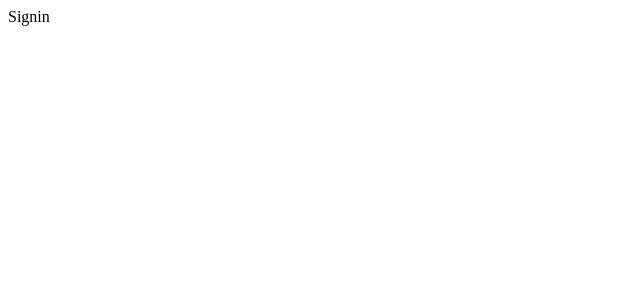
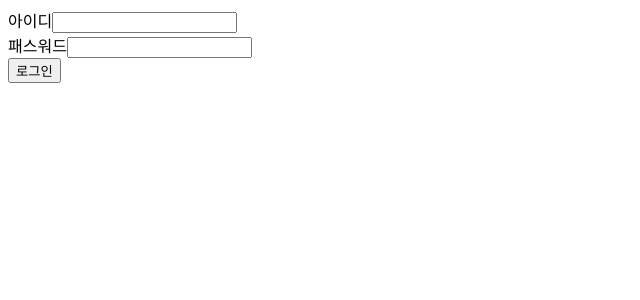
Before and after one commit to MyungAe/wanted-pre-onboarding-frontend, a React (Create React App) app: page /signin in a window 1280 px wide. Shown: the top 300 px of the page, without its empty margins (0-640 px from the left). Built offline with nearby package versions, Linux system fonts and the light colour scheme.

Commit message:
feat(Signin): Assignment 3 구현, 리드미 반영

```diff
--- a/src/UI/page/Signin.jsx
+++ b/src/UI/page/Signin.jsx
@@ -1,7 +1,60 @@
 import React from 'react';
+import useInput from '../../hooks/useInput';
+import { useNavigate } from 'react-router-dom';
+import api from '../../api/api';
 
 function Signin() {
-  return <div>Signin</div>;
+  const [id, IDHandler] = useInput('');
+  const [pw, PWHandler] = useInput('');
+
+  const navigate = useNavigate();
+
+  const post = async () => {
+    const response = await api.post('/auth/signin', {
+      email: id,
+      password: pw,
+    });
+
+    localStorage.setItem('access_token', response.data.access_token);
+
+    if (response.status === 200) navigate('/todo');
+  };
+
+  const onSubmitHandler = e => {
+    e.preventDefault();
+    post();
+  };
+
+  return (
+    <form>
+      <div>
+        <label htmlFor="id">아이디</label>
+        <input
+          type="email"
+          id="id"
+          value={id}
+          onChange={IDHandler}
+          data-testid="email-input"
+        />
+      </div>
+      <div>
+        <label htmlFor="pw">패스워드</label>
+        <input
+          type="password"
+          id="pw"
+          value={pw}
+          onChange={PWHandler}
+          data-testid="password-input"
+        />
+      </div>
+      <input
+        type="submit"
+        value="로그인"
+        data-testid="signin-button"
+        onClick={onSubmitHandler}
+      />
+    </form>
+  );
 }
 
 export default Signin;
```
Also changed, not shown: 1 other file (tests, documents, lock files or other folders).
